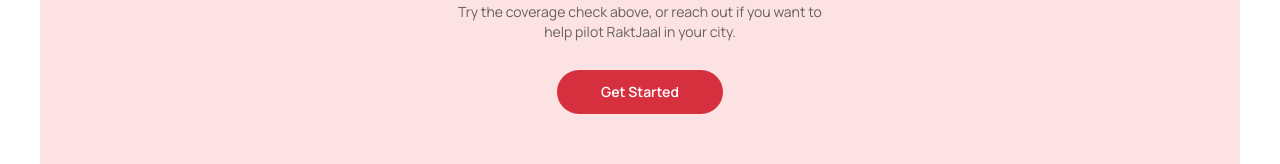
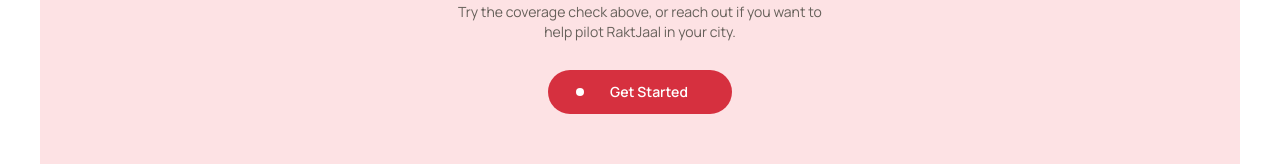
Before and after one commit to thattimelessman/RaktJaal, a React (Vite) app: page / in a window 1280 px wide. Shown: the part 4765-4929 px from the top of the page. Built offline with nearby package versions, Linux system fonts and the light colour scheme.

Commit message:
fix updated profile page sizing issue

```diff
--- a/src/Profilepage.jsx
+++ b/src/Profilepage.jsx
@@ -38,6 +38,8 @@
 @keyframes drift1 { 0%,100% { transform: translate(0,0) scale(1); } 50% { transform: translate(40px,-30px) scale(1.08); } }
 @keyframes drift2 { 0%,100% { transform: translate(0,0) scale(1); } 50% { transform: translate(-50px,20px) scale(1.05); } }
 @keyframes drift3 { 0%,100% { transform: translate(0,0) scale(1); } 50% { transform: translate(20px,40px) scale(1.1); } }
+@keyframes tabFadeIn { from { opacity: 0; transform: translateY(8px); } to { opacity: 1; transform: translateY(0); } }
+.tab-fade { animation: tabFadeIn 0.25s ease-out; }
 .rk-scroll { scrollbar-width: thin; scrollbar-color: #D4D4D8 transparent; }
 .rk-scroll::-webkit-scrollbar { width: 7px; }
 .rk-scroll::-webkit-scrollbar-track { background: transparent; }
@@ -521,22 +523,18 @@
         }}
       >
         <span
-          className="block whitespace-nowrap rounded-lg px-3 py-2 text-left"
-          style={{ background: C.ink, boxShadow: "0 8px 20px -6px rgba(0,0,0,0.35)" }}
+          className="block whitespace-nowrap rounded-xl px-3.5 py-2 text-left"
+          style={{ background: "#fff", border: `1px solid ${C.border}`, boxShadow: "0 8px 20px -6px rgba(0,0,0,0.18)" }}
         >
-          <span className="block text-[11.5px] font-semibold" style={{ color: "#fff", fontFamily: F }}>
+          <span className="block text-[11.5px] font-semibold" style={{ color: C.ink, fontFamily: F }}>
             {label}
           </span>
           {sub && (
-            <span className="block text-[10.5px] mt-0.5" style={{ color: "#D4D4D8", fontFamily: F }}>
+            <span className="block text-[10.5px] mt-0.5" style={{ color: C.sub, fontFamily: F }}>
               {sub}
             </span>
           )}
         </span>
-        <span
-          className="absolute left-1/2 -translate-x-1/2 top-full -mt-[1px] w-2 h-2 rotate-45"
-          style={{ background: C.ink }}
-        />
       </span>
     </span>
   );
@@ -1724,7 +1722,14 @@
       <AmbientBackground />
       <div
         className="relative w-full max-w-[900px] overflow-hidden flex flex-col sm:flex-row"
-        style={{ background: C.paper, borderRadius: 22, boxShadow: "0 30px 80px -20px rgba(0,0,0,0.6)", minHeight: 560, zIndex: 1 }}
+        style={{
+          background: C.paper,
+          borderRadius: 22,
+          boxShadow: "0 30px 80px -20px rgba(0,0,0,0.6)",
+          height: 640,        // fixed instead of minHeight
+          maxHeight: "90vh",  // still respects small viewports
+          zIndex: 1,
+        }}
       >
         {children}
         <button
@@ -1941,17 +1946,19 @@
               {user.email}
             </div>
           </div>
-          <button onClick={handleLogout} aria-label="Log out" className="w-7 h-7 rounded-full flex items-center justify-center shrink-0 transition-colors hover:bg-[#EFEFEF]">
-            <LogOut size={13} color={C.sub} />
-          </button>
+          <Tooltip label="Sign out">
+            <button onClick={handleLogout} aria-label="Log out" className="w-7 h-7 rounded-full flex items-center justify-center shrink-0 transition-colors hover:bg-[#EFEFEF]">
+              <LogOut size={13} color={C.sub} />
+            </button>
+          </Tooltip>
         </div>
       </aside>
 
       {/* ---- right: content panel ---- */}
       <section
-        className="flex-1 min-w-0 px-8 py-8 sm:px-10 sm:py-9 overflow-y-auto overflow-x-hidden rk-scroll rounded-b-[22px] sm:rounded-bl-none sm:rounded-tr-[22px] sm:rounded-br-[22px]"
-        style={{ maxHeight: "90vh" }}
+      className="flex-1 min-w-0 px-8 py-8 sm:px-10 sm:py-9 overflow-y-auto overflow-x-hidden rk-scroll rounded-b-[22px] sm:rounded-bl-none sm:rounded-tr-[22px] sm:rounded-br-[22px]"
       >
+        <div key={tab} className="tab-fade">
         {tab === "profile" ? (
           <>
             <h2 className="text-[20px] font-bold tracking-tight" style={{ color: C.ink, fontFamily: F }}>
@@ -2377,6 +2384,7 @@
             </div>
           </>
         )}
+        </div>
       </section>
     </DialogShell>
   );
--- a/src/RaktJaal.jsx
+++ b/src/RaktJaal.jsx
@@ -615,18 +615,8 @@
 
 function GetStartedButton() {
   const navigate = useNavigate();
-  // Renamed to 'isActive' to encompass both mouse hover and keyboard focus
-  const [isActive, setIsActive] = useState(false);
   const [isNavigating, setIsNavigating] = useState(false);
   const timeoutRef = useRef(null);
-
-  const drops = [
-    { left: "18%", delay: "0s", size: 6 },
-    { left: "35%", delay: "0.15s", size: 5 },
-    { left: "52%", delay: "0.3s", size: 7 },
-    { left: "68%", delay: "0.1s", size: 5 },
-    { left: "83%", delay: "0.25s", size: 6 },
-  ];
 
   // Cleanup timeout to prevent memory leaks if component unmounts early
   useEffect(() => {
@@ -640,9 +630,8 @@
     if (isNavigating) return;
 
     setIsNavigating(true);
-    setIsActive(false); // Cleanly stop the droplet animation
 
-    // Add slight buffer (20ms) over the 500ms animation
+    // Add slight buffer over the animation
     timeoutRef.current = setTimeout(() => {
       navigate("/register");
     }, 520);
@@ -651,76 +640,74 @@
   return (
     <button
       onClick={handleClick}
-      onMouseEnter={() => setIsActive(true)}
-      onMouseLeave={() => setIsActive(false)}
-      onFocus={() => setIsActive(true)}
-      onBlur={() => setIsActive(false)}
       disabled={isNavigating}
       className={`
-        relative overflow-hidden px-7 py-3 rounded-full text-sm text-white
-        transition-transform duration-200
-        focus:outline-none focus-visible:ring-2 focus-visible:ring-offset-2 focus-visible:ring-white/50
-        ${!isNavigating ? 'hover:scale-[1.04] active:scale-95 cursor-pointer' : 'cursor-default'}
+        group relative flex items-center justify-center gap-2.5 overflow-hidden rounded-full px-7 py-3 text-sm text-white
+        transition-all duration-300 ease-out
+        focus:outline-none focus-visible:ring-2 focus-visible:ring-offset-2 focus-visible:ring-[#D6303F]
+        ${!isNavigating
+          ? 'bg-[#D6303F] hover:bg-[#14110F] active:scale-95 cursor-pointer'
+          : 'bg-[#14110F] cursor-default scale-[0.98]'
+        }
       `}
       style={{
-        background: C.brick,
         fontFamily: FB,
         fontWeight: 600
       }}
       aria-live="polite"
     >
-      {/* multiple subtle droplets falling in on hover/focus, staggered */}
-      {isActive && !isNavigating && drops.map((d, i) => (
-        <span
-          key={i}
-          className="absolute top-0 rounded-full pointer-events-none"
-          style={{
-            left: d.left,
-            width: d.size,
-            height: d.size * 1.3,
-            background: "#fff",
-            opacity: 0.5,
-            animation: `dropFall 1s ease-in ${d.delay} infinite`,
-          }}
-          aria-hidden="true"
-        />
-      ))}
+      {/* Expanding Dot */}
+      <span
+        className={`
+          relative flex items-center justify-center rounded-full bg-white transition-all duration-300 ease-out
+          ${isNavigating
+            ? 'h-6 w-6 ml-0'
+            : 'h-2 w-2 group-hover:h-6 group-hover:w-6 group-hover:-ml-1'
+          }
+        `}
+      >
+        {/* Inline Arrow SVG - hidden initially, slides in and fades in on hover/click */}
+        <svg
+          viewBox="0 0 24 24"
+          fill="none"
+          stroke="currentColor"
+          strokeWidth="2.5"
+          strokeLinecap="round"
+          strokeLinejoin="round"
+          className={`
+            absolute text-[#14110F] transition-all duration-300 ease-out
+            ${isNavigating
+              ? 'h-3.5 w-3.5 opacity-100 translate-x-0'
+              : 'h-3.5 w-3.5 -translate-x-3 opacity-0 group-hover:translate-x-0 group-hover:opacity-100'
+            }
+          `}
+        >
+          <line x1="5" y1="12" x2="19" y2="12"></line>
+          <polyline points="12 5 19 12 12 19"></polyline>
+        </svg>
+      </span>
 
-      {/* click: a red wash rises to fill/confirm before navigating */}
+      {/* Button Text */}
+      <span className="relative z-10 flex items-center justify-center min-w-[110px]">
+        {isNavigating ? "Taking you there…" : "Get Started"}
+      </span>
+
+      {/* Click Ripple Effect */}
       {isNavigating && (
         <span
-          className="absolute inset-0 pointer-events-none"
-          style={{
-            background: C.brickDark,
-            animation: "fillWash 0.5s cubic-bezier(.22,.61,.36,1) forwards"
-          }}
-          aria-hidden="true"
-        />
-      )}
-
-      {/* click: ripple ring from the center */}
-      {isNavigating && (
-        <span
-          // Added translate rules to truly center the ripple origin
           className="absolute left-1/2 top-1/2 rounded-full pointer-events-none -translate-x-1/2 -translate-y-1/2"
           style={{
-            background: "#fff",
-            width: "16px",
-            height: "16px",
+            background: "rgba(255, 255, 255, 0.25)",
+            width: "40px",
+            height: "40px",
             animation: "dropRipple 0.5s ease-out forwards"
           }}
           aria-hidden="true"
         />
       )}
-
-      {/* Added min-width to prevent button jumping when text length changes, and z-10 to stay above wash */}
-      <span className="relative z-10 flex items-center justify-center min-w-[110px]">
-        {isNavigating ? "Taking you there…" : "Get Started"}
-      </span>
     </button>
   );
 }
-
 /* ---------------- CTA ---------------- */
 
 function CTA() {
```
